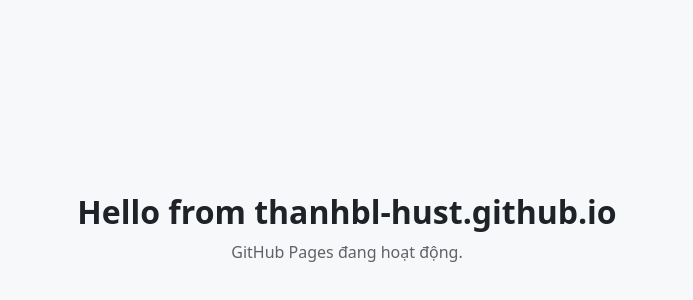
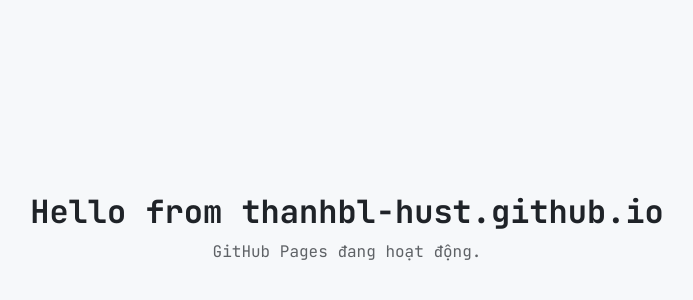
Before and after one commit to thanhbl-hust/thanhbl-hust.github.io, a plain HTML site: page index.html in a window 1280 px wide. Shown: the part 174-474 px from the top of the page, without its empty margins (293-986 px from the left). Drawn offline with Linux system fonts and the light colour scheme.

Commit message:
style: use JetBrains Mono font

```diff
--- a/index.html
+++ b/index.html
@@ -4,13 +4,16 @@
   <meta charset="utf-8">
   <meta name="viewport" content="width=device-width, initial-scale=1">
   <title>thanhbl-hust</title>
+  <link rel="preconnect" href="https://fonts.googleapis.com">
+  <link rel="preconnect" href="https://fonts.gstatic.com" crossorigin>
+  <link href="https://fonts.googleapis.com/css2?family=JetBrains+Mono:wght@400;500;600;700&display=swap" rel="stylesheet">
   <style>
     body {
       margin: 0;
       min-height: 100vh;
       display: grid;
       place-items: center;
-      font-family: system-ui, -apple-system, "Segoe UI", Roboto, sans-serif;
+      font-family: "JetBrains Mono", ui-monospace, "Cascadia Code", "Source Code Pro", Menlo, Consolas, "DejaVu Sans Mono", monospace;
       background: #f6f8fa;
       color: #1f2328;
     }
```
